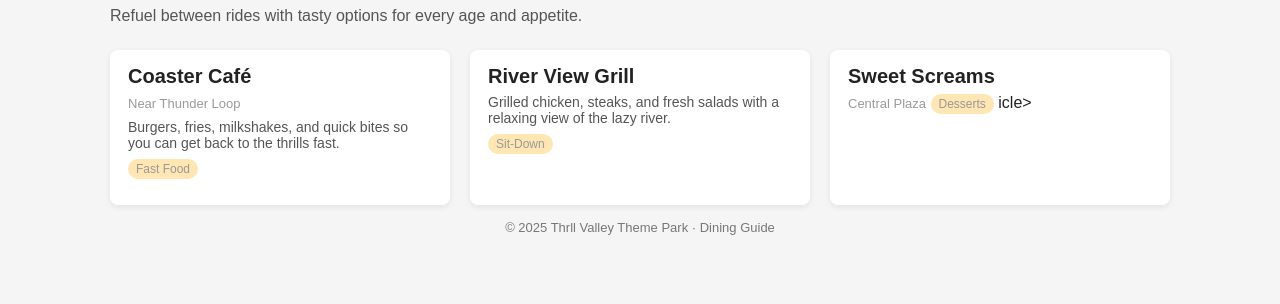
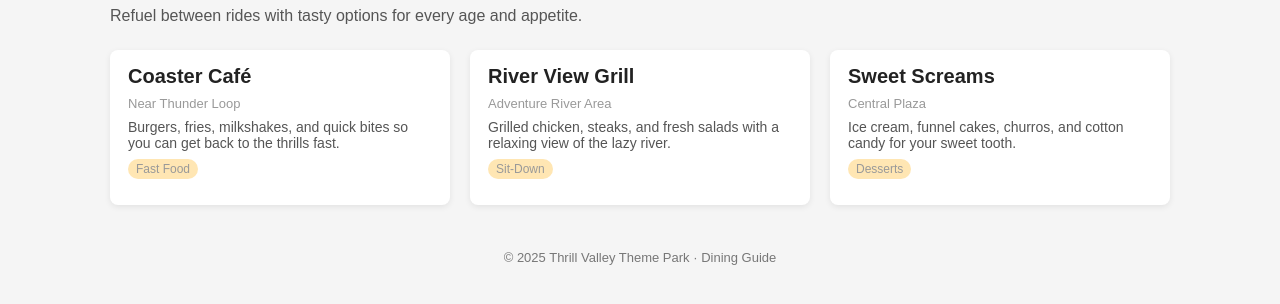
Before and after one commit to king3567/PITS-Assignment, a plain HTML site: page dining.html in a window 1280 px wide. Shown: the part 140-444 px from the top of the page. Drawn offline with Linux system fonts and the light colour scheme.

Commit message:
Revert "good oupdate"
This reverts commit ec28c137d891d4c8a4efacfac6a0b92088cd0b6f.

```diff
--- a/dining.html
+++ b/dining.html
@@ -32,7 +32,7 @@
 
       <article class="dining-card">
         <h2>River View Grill</h2>
-        <spa River Area</span>
+        <span>Adventure River Area</span>
         <p>Grilled chicken, steaks, and fresh salads with a relaxing view of the lazy river.</p>
         <span class="tag">Sit-Down</span>
       </article>
@@ -40,14 +40,14 @@
       <article class="dining-card">
         <h2>Sweet Screams</h2>
         <span>Central Plaza</span>
-        <am, funnel cakes, churros, and cotton candy for your sweet tooth.</p>
+        <p>Ice cream, funnel cakes, churros, and cotton candy for your sweet tooth.</p>
         <span class="tag">Desserts</span>
-      icle>
-    </section
+      </article>
+    </section>
   </div>
 
   <footer>
-    © 2025 Thrll Valley Theme Park · Dining Guide
+    © 2025 Thrill Valley Theme Park · Dining Guide
   </footer>
 
 </body>
```
